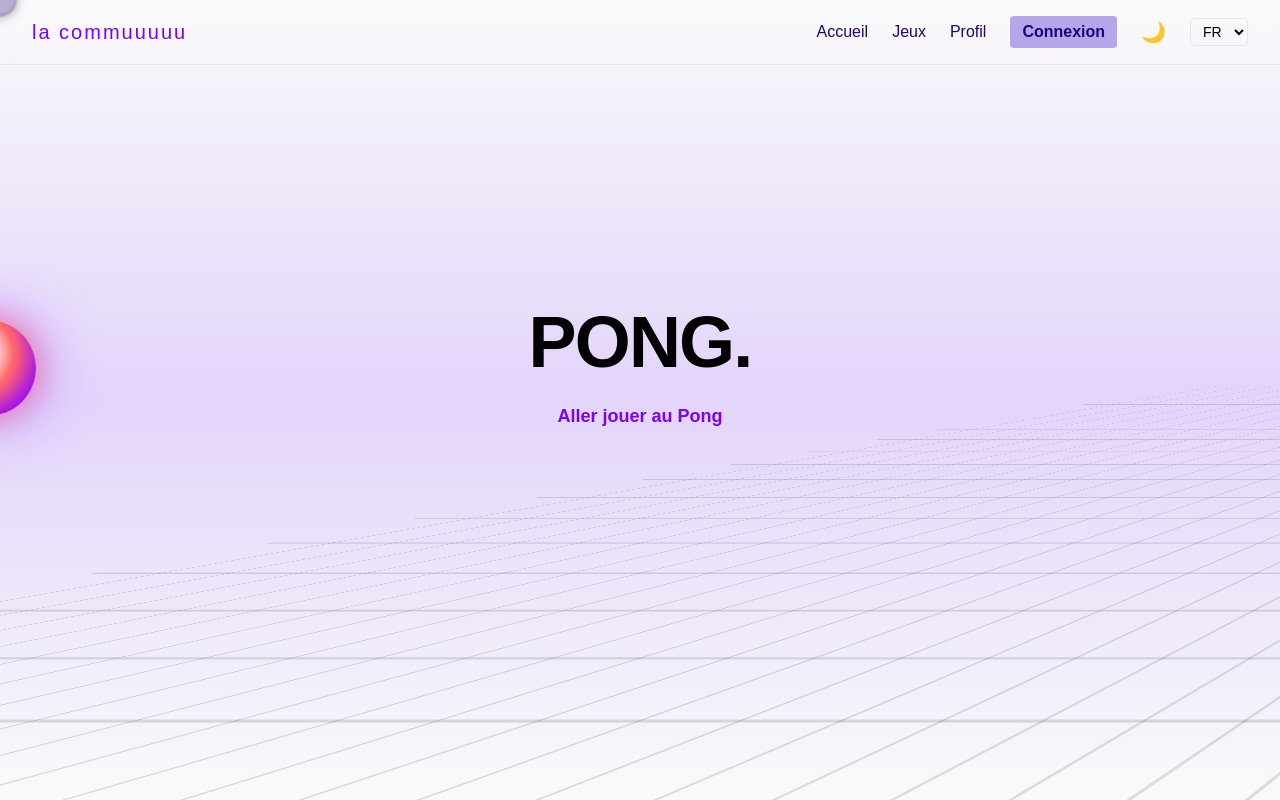
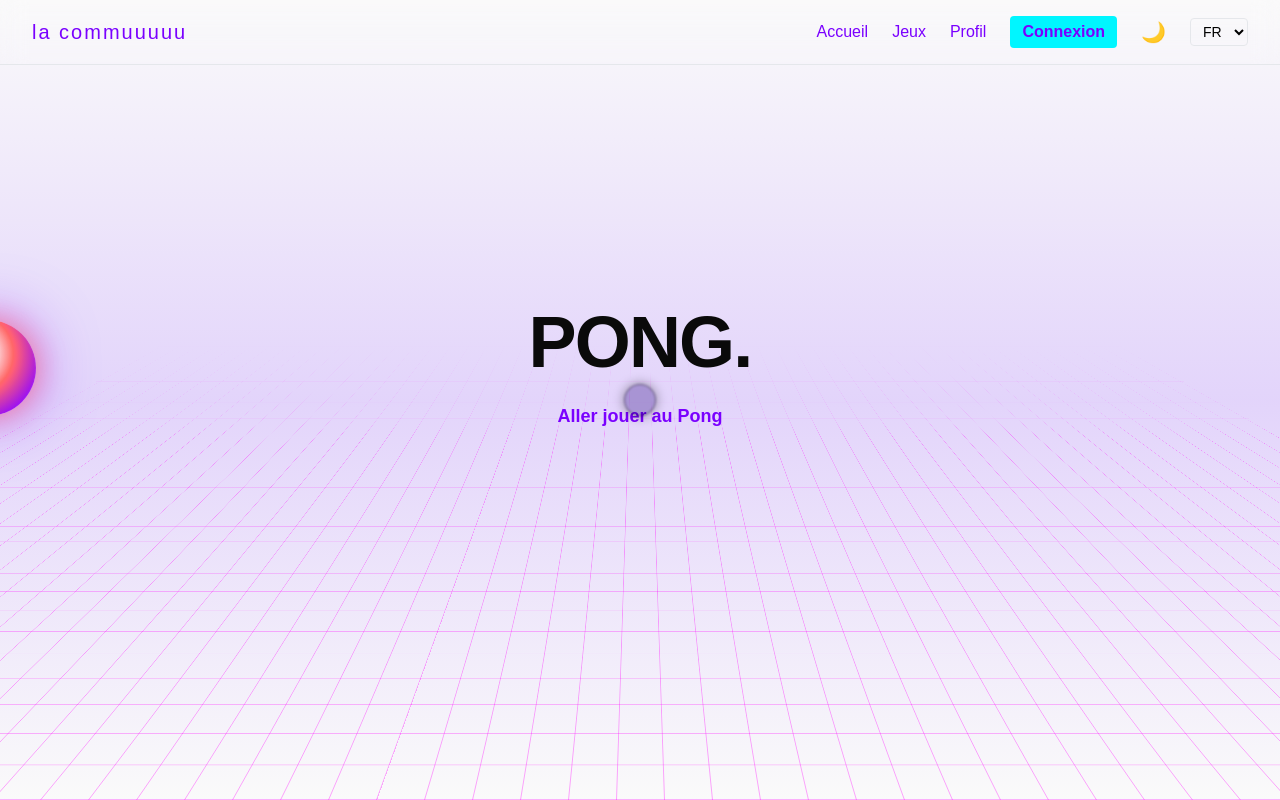
Before and after one commit to transcendencedefou/front-service, a Vue app: page /app/ in a window 1280 px wide. Built offline with nearby package versions, Linux system fonts and the light colour scheme; a web font is replaced by a local one.

Commit message:
[save] | pour le bro eliam

```diff
--- a/src/assets/main.css
+++ b/src/assets/main.css
@@ -2,81 +2,8 @@
 @tailwind components;
 @tailwind utilities;
 
+/* ---------- BASE ---------- */
 @layer base {
-  body {
-    /* font-family: system-ui, -apple-system, sans-serif; */
-    @apply: font-sans;
-    a,
-    button,
-    input,
-    textarea,
-    label,
-    select {
-      cursor: none !important;
-    }
-    cursor: none;
-  }
-}
-
-@layer components {
-
-  /*
-    Navbar style
-  */
-
-  .nav-text {
-    @apply text-dkpurple hover:text-clpurple dark:text-gray-100  dark:hover:text-clpurple transition;
-  }
-
-  .nav-cta {
-    @apply text-dkpurple bg-clpurple px-3 py-1 rounded hover:text-white font-semibold;
-  }
-
-  .nav-mobile-text {
-    @apply text-2xl font-semibold hover:text-clpurple;
-  }
-
-  /*
-    Login / Register Forms style
-  */
-
-  .login-card {
-    @apply w-full max-w-md space-y-8 bg-white p-8 rounded shadow;
-  }
-
-  .login-title {
-    @apply text-center text-2xl font-bold text-gray-900;
-  }
-
-  .login-text {
-    @apply text-center text-sm text-gray-600;
-  }
-
-  .login-cta-text {
-    @apply font-medium text-clpurple hover:text-clpurple;
-  }
-
-  .login-label-text {
-    @apply block text-sm font-medium text-gray-700;
-  }
-
-  .login-label-box {
-    @apply mt-1 block w-full rounded border border-gray-300 px-3 py-2 shadow-sm focus:outline-none focus:ring-indigo-500 focus:border-indigo-500 sm:text-sm text-gray-700;
-  }
-
-  .login-errors-text {
-    @apply text-xs text-red-500 mt-1 list-disc ml-4;
-  }
-
-  .login-main-button {
-    @apply w-full flex justify-center rounded-md border border-transparent bg-clpurple py-2 px-4 text-sm font-medium text-white hover:bg-indigo-700 transition;
-  }
-
-  .login-third-party {
-    @apply flex w-full items-center justify-center rounded-md border border-gray-300 bg-white py-2 px-4 text-sm font-medium text-gray-500 shadow-sm hover:bg-gray-50;
-  }
-}
-
   :root {
     /* fond et textes */
     --bg: #fafafa;
@@ -84,8 +11,10 @@
 
     /* neon grid */
     --horizon: rgba(120,40,255,.18);
-  --grid-line: rgba(20,20,20,.12);
-  --grid-color: rgba(0,0,0,0.12);
+    --grid-size: 48px;      /* taille des carreaux */
+    --grid-persp: 900px;    /* profondeur de la perspective */
+    --grid-tilt: 80deg;     /* inclinaison du plan */
+    --grid-color: rgba(255,0,255,.35);
 
     /* accents */
     --accent-1: #7a00ff;
@@ -98,14 +27,78 @@
     --fg: #ffffff;
 
     --horizon: rgba(120,40,255,.18);
-  --grid-line: rgba(20,20,20.12);
-  --grid-color: rgba(0.0,255,255);
+    --grid-line: rgba(20,20,20,.12);
+    --grid-color: rgba(0,255,255,.6);
 
     --accent-1: #b388ff;
     --accent-2: #6ff3ff;
     --accent-3: #ff9fb0;
   }
 
+  body {
+    @apply font-sans;
+    cursor: none;
+  }
+  a, button, input, textarea, label, select {
+    cursor: none !important;
+  }
+
+  /* focus pour impaired users */
+  :focus-visible {
+    outline: 2px solid var(--accent-2);
+    outline-offset: 2px;
+    border-radius: .375rem;
+  }
+  :focus:not(:focus-visible) {
+    outline: none;
+  }
+  button:focus:not(:focus-visible),
+  select:focus:not(:focus-visible) {
+    outline: none;
+    box-shadow: none;
+  }
+
+  /* respect reduced motion */
   @media (prefers-reduced-motion: reduce){
     .motion-ok{ animation: none !important; transition: none !important; }
   }
+}
+
+/* ---------- components ---------- */
+@layer components {
+  /* Navbar */
+  .nav-text {
+    @apply transition dark:text-gray-100 hover:text-clpurple dark:hover:text-clpurple;
+    color: var(--accent-1);
+  }
+  .nav-cta {
+    @apply px-3 py-1 rounded font-semibold hover:text-white;
+    color: var(--accent-1);
+    background-color: var(--accent-2);
+  }
+  .nav-mobile-text { @apply text-2xl font-semibold hover:text-clpurple; }
+
+  /* Login / Register */
+  .login-card        { @apply w-full max-w-md space-y-8 bg-white p-8 rounded shadow; }
+  .login-title       { @apply text-center text-2xl font-bold text-gray-900; }
+  .login-text        { @apply text-center text-sm text-gray-600; }
+  .login-cta-text    { @apply font-medium text-clpurple hover:text-clpurple; }
+  .login-label-text  { @apply block text-sm font-medium text-gray-700; }
+  .login-label-box   { @apply mt-1 block w-full rounded border border-gray-300 px-3 py-2 shadow-sm focus-visible:outline-none focus-visible:ring-indigo-500 focus-visible:border-indigo-500 sm:text-sm text-gray-700; }
+  .login-errors-text { @apply text-xs text-red-500 mt-1 list-disc ml-4; }
+  .login-main-button { @apply w-full flex justify-center rounded-md border border-transparent py-2 px-4 text-sm font-medium text-white hover:bg-indigo-700 transition; background-color: var(--accent-1); }
+  .login-third-party { @apply flex w-full items-center justify-center rounded-md border border-gray-300 bg-white py-2 px-4 text-sm font-medium text-gray-500 shadow-sm hover:bg-gray-50; }
+}
+
+/* ---------- utilities pont css/ tailwind ---------- */
+@layer utilities {
+  .bg-bg    { background-color: var(--bg); }
+  .text-fg  { color: var(--fg); }
+  .text-accent-1 { color: var(--accent-1); }
+  .text-accent-2 { color: var(--accent-2); }
+  .text-accent-3 { color: var(--accent-3); }
+  .bg-accent-1   { background-color: var(--accent-1); }
+  .bg-accent-2   { background-color: var(--accent-2); }
+  .bg-accent-3   { background-color: var(--accent-3); }
+  .shadow-neon   { box-shadow: 0 0 30px rgba(255,107,107,.7), 0 0 60px rgba(122,0,255,.5); }
+}
--- a/src/components/SynthGridBackground.vue
+++ b/src/components/SynthGridBackground.vue
@@ -1,22 +1,44 @@
 <template>
-    <div class="relative isolate w-full h-full bg-bg text-fg">
-      <!-- hrizon -->
+  <div class="relative isolate w-full min-h-screen bg-bg text-fg">
+    <!-- Horizon -->
+    <div aria-hidden="true"
+         class="pointer-events-none absolute inset-0"
+         :style="{ background: `linear-gradient(180deg, transparent 0%, var(--horizon) 50%, var(--bg) 100%)` }" />
+
+    <!-- Wrapper 3D avec perspective -->
     <div aria-hidden="true"
          class="pointer-events-none absolute inset-0"
          :style="{
-             background: `linear-gradient(180deg, transparent 0%, var(--horizon) 50%, var(--bg) 100%)`
-           }" />
-      <!-- neon grid au sol -->
-      <div aria-hidden="true"
-           class="absolute -bottom-40 left-1/2 w-[200vw] h-[120vh] -translate-x-1/2"
+           perspective: 'var(--grid-persp)',
+           perspectiveOrigin: '50% 50%'
+         }">
+      <!-- Plan de grille -->
+      <div
+        class="absolute bottom-0 w-[200vw] h-[200vh]"
         :style="{
+          transform: `rotateX(70deg) translateX(-50vw)`,                 // 70° = plus visible que 80°
+          transformOrigin: 'bottom center',            // pivot depuis le bas
           backgroundImage:
-               `linear-gradient(transparent 95%, var(--grid-color) 96%),
-                linear-gradient(90deg, transparent 95%, var(--grid-color) 96%)`,
-             backgroundSize: 'var(--grid-size, 48px) var(--grid-size, 48px)',
-             transform: 'perspective(600px) rotateX(70deg)',
-             filter: 'blur(.5px)',
-           }" />
+            `repeating-linear-gradient(0deg, var(--grid-color) 0 1px, transparent 1px var(--grid-size)),
+            repeating-linear-gradient(90deg, var(--grid-color) 0 1px, transparent 1px var(--grid-size))`,
+          backgroundSize: `var(--grid-size) var(--grid-size)`,
+          backgroundPosition: 'center bottom',
+          // masque plus doux (tu peux commenter pour tester)
+          WebkitMaskImage: 'linear-gradient(to top, black 60%, rgba(0,0,0,.4) 65%, transparent 100%)',
+          maskImage:       'linear-gradient(to top, black 60%, rgba(0,0,0,.4) 65%, transparent 100%)'
+        }"
+      />
+    </div>
+
+    <!-- Slot pour le contenu -->
     <slot />
   </div>
 </template>
+
+<script setup lang="ts">
+// rien ici pour Tailwind; tout est global via main.css
+</script>
+
+<style scoped>
+/* ici seulement des styles locaux au composant si besoin */
+</style>
--- a/src/config/api.ts
+++ b/src/config/api.ts
@@ -16,7 +16,7 @@ const getBaseUrl = (): string => {
   const isLocalHost = window.location.hostname === 'localhost'
 
   export const API_CONFIG = {
-    BASE_URL: isLocalHost ? 'http://localhost:3000/auth' : '/auth',
+    BASE_URL: isLocalHost ? 'https://localhost:3000/auth' : '/auth',
     ENDPOINTS: {
       AUTH: {
         REGISTER: '/register',
--- a/src/views/HomeView.vue
+++ b/src/views/HomeView.vue
@@ -6,11 +6,10 @@
         <!-- balle / soleil -->
         <div ref="ball"
           aria-hidden="true"
-             class="motion-ok absolute top-1/2 -translate-y-1/2 w-20 h-20 md:w-24 md:h-24 rounded-full"
+          class="motion-ok absolute top-1/2 -translate-y-1/2 w-20 h-20 md:w-24 md:h-24 rounded-full shadow-neon"
           :style="{
             background:
               'radial-gradient(circle at 35% 35%, #fff 0%, rgba(255,255,255,.85) 20%, var(--accent-3) 45%, var(--accent-1) 85%)',
-               boxShadow: '0 0 30px rgba(255,107,107,.7), 0 0 60px rgba(122,0,255,.5)',
             filter: 'saturate(1.1)'
           }" />
 
@@ -22,7 +21,7 @@
           </h1>
           <router-link
             to="/pong"
-            class="mt-6 inline-block text-lg font-semibold text-accent-1 hover:underline focus:outline-none focus:ring-2 focus:ring-accent-2 rounded"
+            class="mt-6 inline-block text-lg font-semibold text-accent-1 hover:underline focus-visible:outline-none focus-visible:ring-2 focus-visible:ring-accent-2 rounded"
           >
             {{ t('home.cta') }}
           </router-link>
```
Also changed, not shown: src/components/Navbar.vue (+8 -8 lines). Lines whose indentation alone changed are shown as unchanged.
